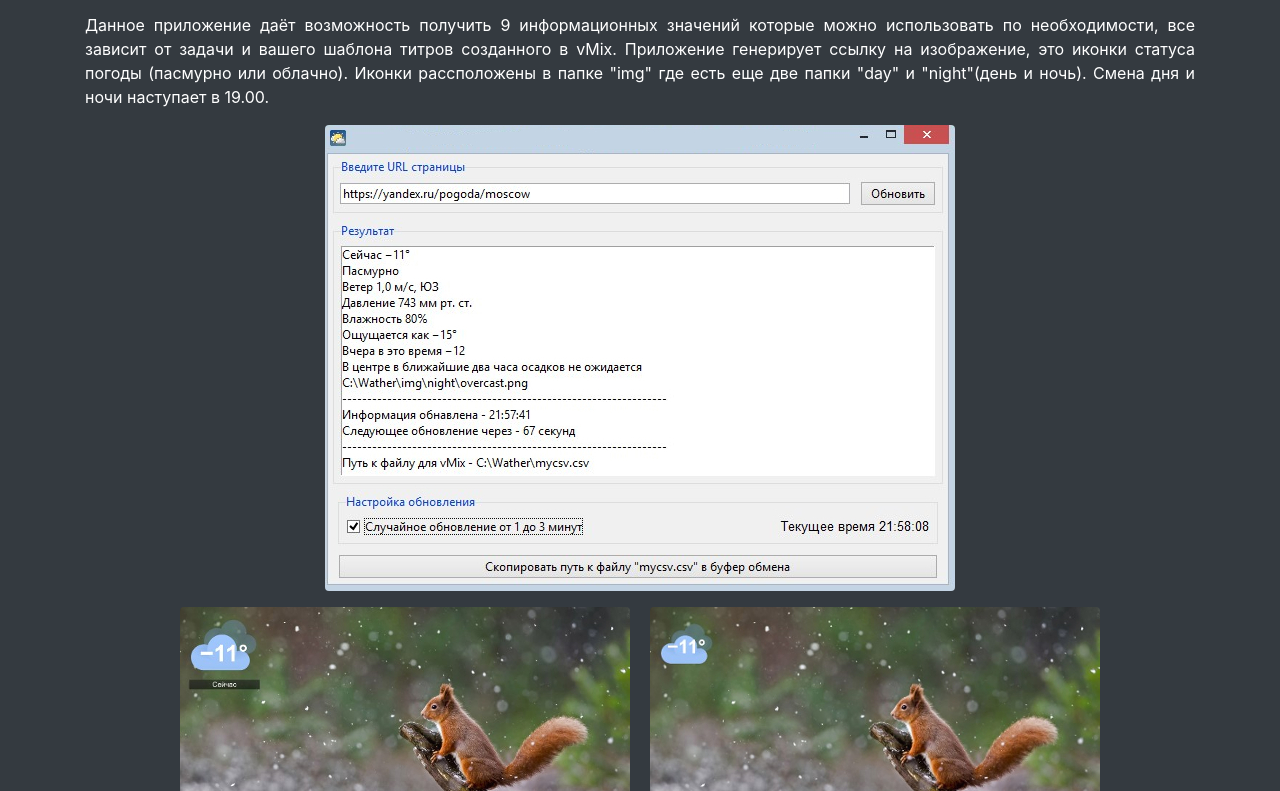
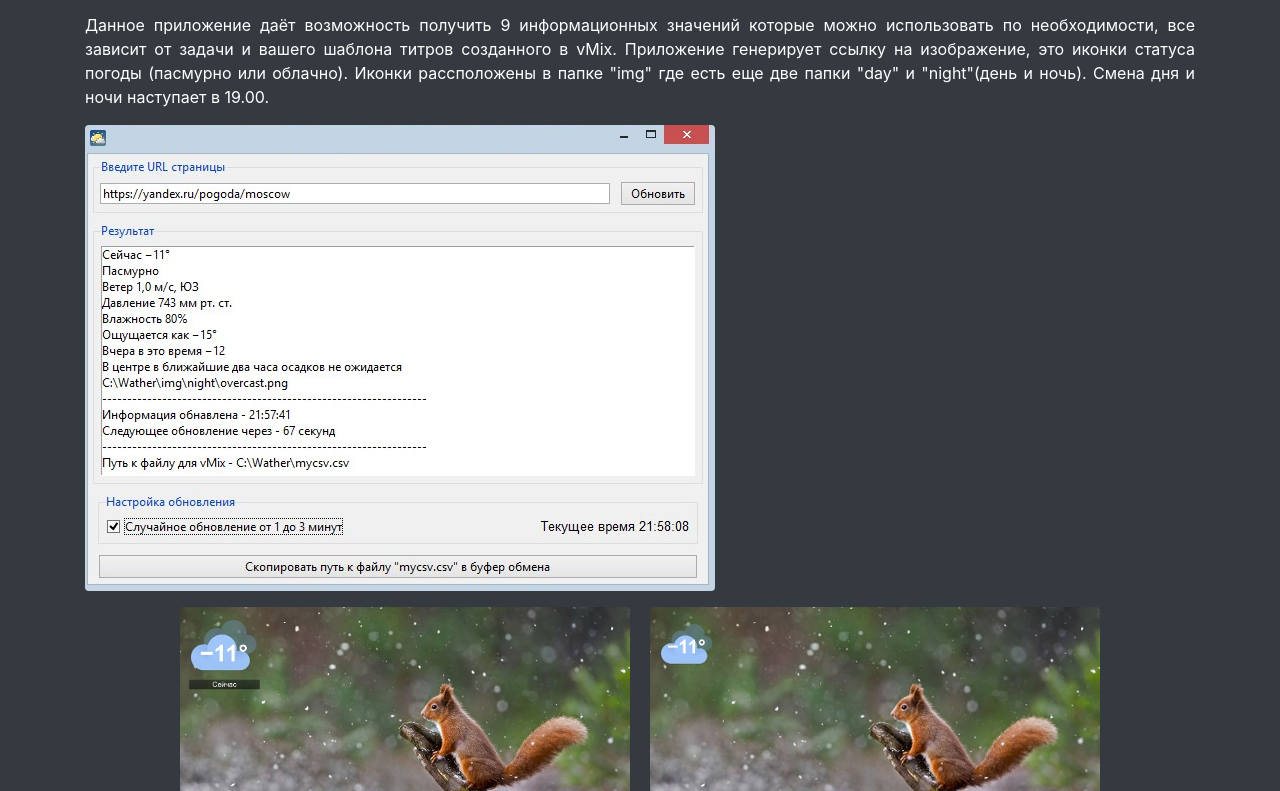
Before and after one commit to AlecsandrKotov/AlecsandrKotov, a plain HTML site: page Weather/index.html in a window 1280 px wide. Shown: the part 574-1365 px from the top of the page. Drawn offline with nearby package versions, Linux system fonts and the light colour scheme.

Commit message:
Update index.html

```diff
--- a/Weather/index.html
+++ b/Weather/index.html
@@ -82,7 +82,7 @@
 		<h1 class="text-white" >О приложении "Weather"</h1>
 		<p class="text-white justify">Все данные парсятся с сайта <strong>www.yandex.ru</strong>. Данные вывода сохраняются в формате CSV. Данное приложение написанно для использование в программе "vMix" для вывода погоды на экран (для интернет трансляций и др.). Приложение написанно с использованием языка Python3 и были сипользованны следующие б иблиотеки: <strong>Tkinter</strong> -  это графическая библиотека на основе Tk, <strong>Beautiful Soup 4</strong> - это парсер для синтаксического разбора файлов HTML/XML, <strong>Requests</strong> - выполняет HTTP-запросы.</p> <p class="text-white justify">Данное приложение даёт возможность получить 9 информационных значений которые можно использовать по необходимости, все зависит от задачи и вашего шаблона титров созданного в vMix. Приложение генерирует ссылку на изображение, это иконки статуса погоды (пасмурно или облачно). Иконки рассположены в папке "img" где есть еще две папки "day" и "night"(день и ночь). Смена дня и ночи наступает в 19.00. </p>
 
-		<img src="./img/programm.jpg" class="rounded mx-auto d-block mb-3" alt="Responsive image">
+		<img src="./img/programm.jpg" class="rounded mx-auto  mb-3" alt="Responsive image">
 
 		<div class="text-center">
 			<img src="./img/a2.jpg" class="rounded  mb-3 mr-3" alt="...">
```
